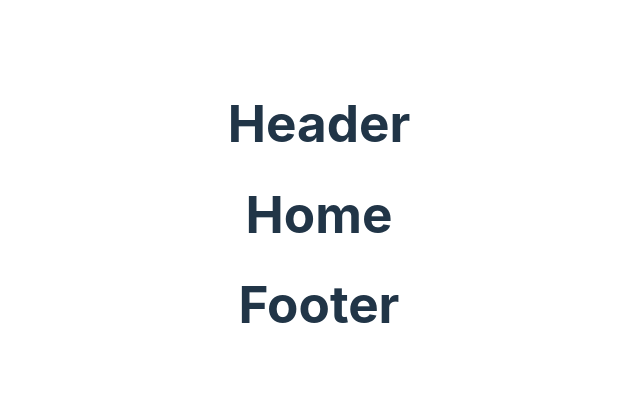
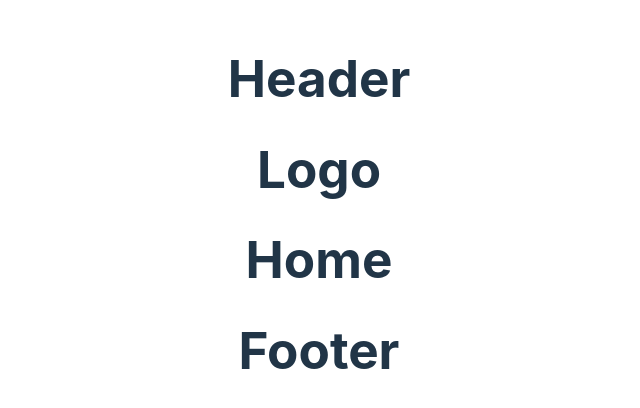
Before and after one commit to KrismarvelTicoalu/Exercise-10, a React (Vite) app: page / in a window 1280 px wide. Shown: the part 186-594 px from the top of the page, without its empty margins (321-961 px from the left). Built offline with nearby package versions, Linux system fonts and the light colour scheme.

Commit message:
add Logo

```diff
--- a/src/components/Header/index.jsx
+++ b/src/components/Header/index.jsx
@@ -1,6 +1,13 @@
+import Logo from "../logo"
+function Header() {
+    return (
 
-function Header() {
-    return <h1>Header</h1>
+    <div>
+      <h1>Header</h1>
+      <Logo/>
+    </div>
+
+    )
   }
 
   export default Header
--- /dev/null
+++ b/src/components/logo/index.jsx
@@ -0,0 +1,5 @@
+function Logo() {
+    return <h1>Logo</h1>
+  }
+
+  export default Logo
```
